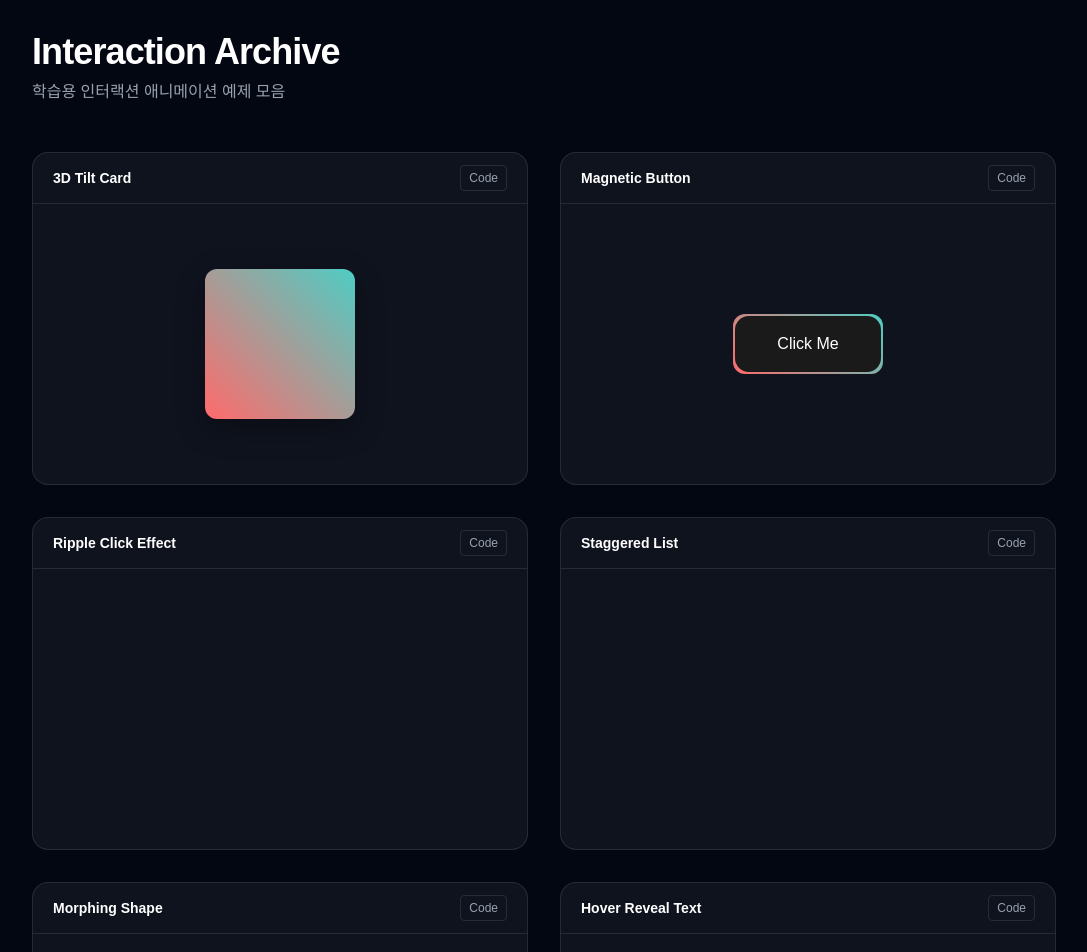
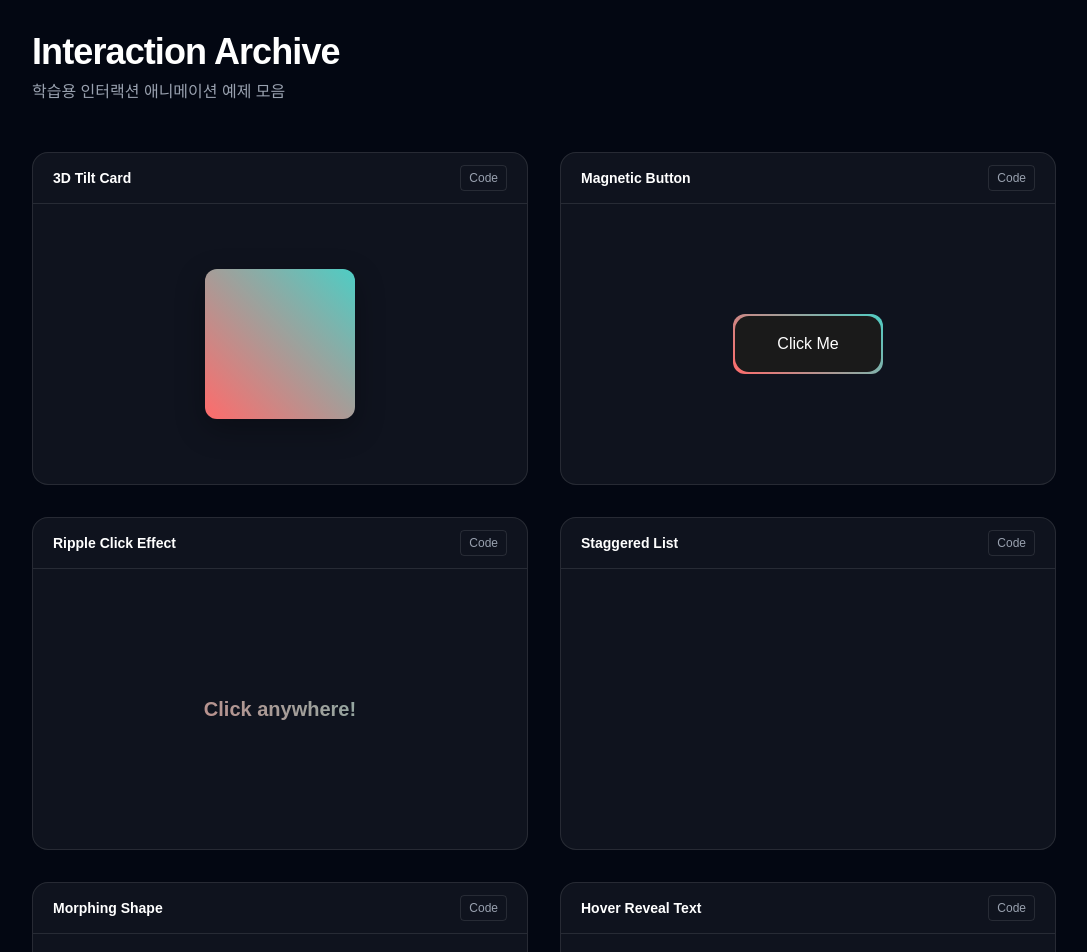
Before and after one commit to amaran-th/interactive-portfolio, a Next.js app: page /practice/interaction in a window 1280 px wide. Shown: the top 952 px of the page, without its empty margins (96-1183 px from the left). Built offline with nearby package versions, Linux system fonts and the light colour scheme.

Commit message:
feat: 클릭 시 동심원으로 퍼져나가는 인터랙션 구현

```diff
--- a/app/practice/interaction/_sections/3_RippleClick/answer.css
+++ b/app/practice/interaction/_sections/3_RippleClick/answer.css
@@ -1,4 +1,28 @@
+@keyframes ripple {
+  to {
+    transform: scale(4);
+    opacity: 0;
+  }
+}
 .target {
+  position: relative;
   width: 100%;
   height: 100%;
+  display: flex;
+  align-items: center;
+  justify-content: center;
+  font-size: 20px;
+  font-weight: bold;
+  background: linear-gradient(45deg, #ff6b6b, #4ecdc4);
+  background-clip: text;
+  -webkit-background-clip: text;
+  -webkit-text-fill-color: transparent;
 }
+
+.ripple {
+  position: absolute;
+  width: 20px;
+  height: 20px;
+  border-radius: 50%;
+  animation: ripple 0.6s linear;
+}
--- a/app/practice/interaction/_sections/3_RippleClick/answer.html
+++ b/app/practice/interaction/_sections/3_RippleClick/answer.html
@@ -1,2 +1 @@
-<div class="target">
-</div>
+<div class="target">Click anywhere!</div>
--- a/app/practice/interaction/_sections/3_RippleClick/answer.js
+++ b/app/practice/interaction/_sections/3_RippleClick/answer.js
@@ -1 +1,20 @@
 const target = container.querySelector(".target");
+
+target.addEventListener("click", (e) => {
+  const rect = target.getBoundingClientRect();
+  const x = e.clientX - rect.left;
+  const y = e.clientY - rect.top;
+  const newRipple = document.createElement("div");
+  newRipple.className = "ripple";
+  newRipple.style.left = `${x}px`;
+  newRipple.style.top = `${y}px`;
+  newRipple.style.background = `radial-gradient(
+    circle,
+    rgba(${Math.floor(Math.random() * 255)}, ${Math.floor(Math.random() * 255)}, ${Math.floor(Math.random() * 255)}, 0.7) 30%,
+    transparent 100%
+  )`;
+  newRipple.addEventListener("animationend", () => {
+    newRipple.remove();
+  });
+  target.appendChild(newRipple);
+});
```
